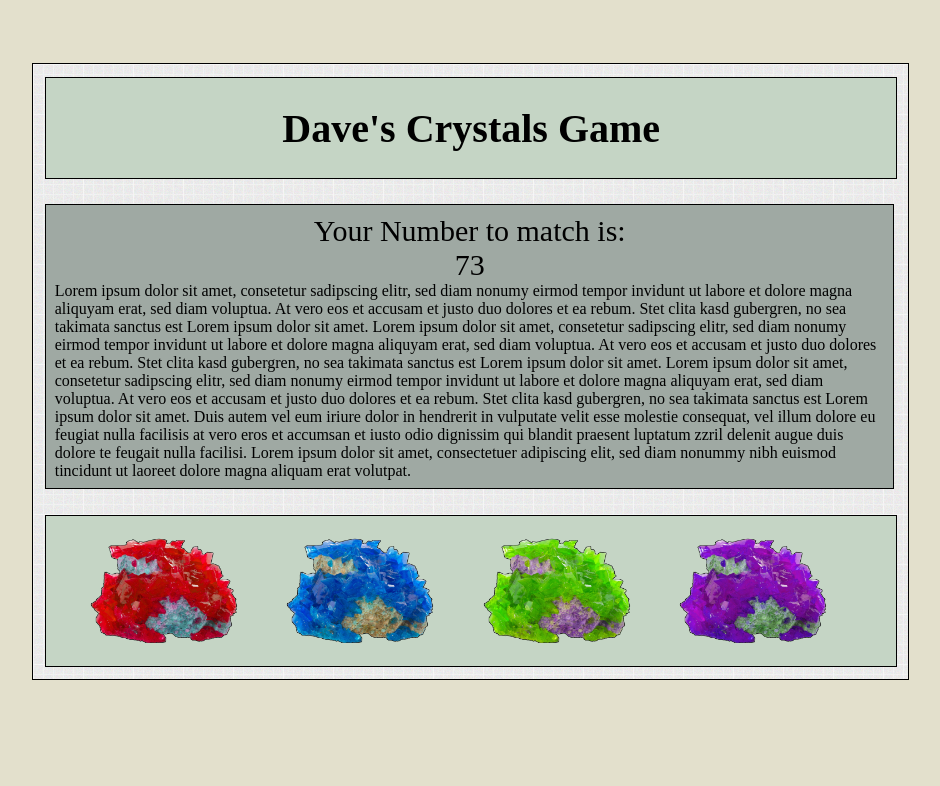
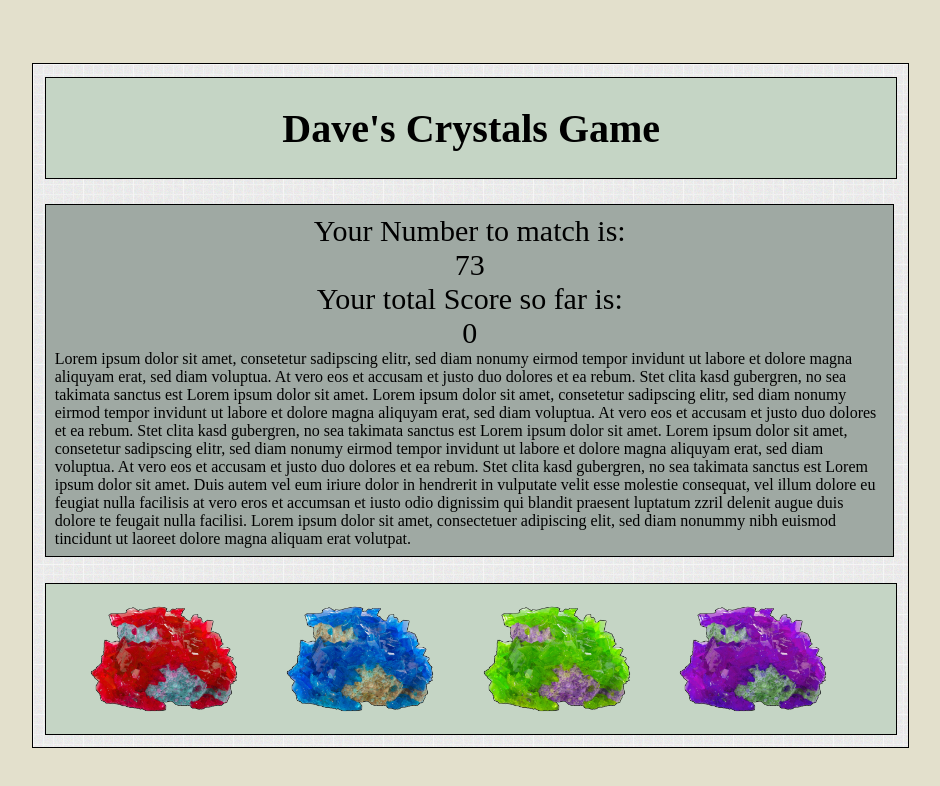
Before and after one commit to davidfunk13/week-4-game, a plain HTML site: page index.html in a window 1280 px wide. Shown: the whole page, without its empty margins (166-1106 px from the left). Drawn offline with nearby package versions, Linux system fonts and the light colour scheme.

Commit message:
added score display

```diff
--- a/assets/css/style.css
+++ b/assets/css/style.css
@@ -1,6 +1,5 @@
 body {
     background: #e3e0cc;
-
 }
 
 h1 {
@@ -31,7 +30,9 @@ h1 {
 }
 
 .numberdisplay,
-#number {
+#number,
+.scoredisplay,
+#score {
     font-size: 30px;
     text-align: center;
 }
--- a/assets/javascript/game.js
+++ b/assets/javascript/game.js
@@ -3,7 +3,8 @@ $(document).ready(function() {
 //selects "number" html div. Writes a random number between 19 and 120 to the div.
 var chosenNumber = $("#number").html(Math.floor((Math.random() * (120 - 19 + 1)) + 19));
 //Total score
-var totalScore = 0
+var totalScore = 0;
+console.log(totalScore);
 //Red Crystal random Value
 randomRed =  Math.floor((Math.random() * 12) + 1);
 //blue crystal random value
@@ -20,6 +21,8 @@ var purpleValue = [randomPurple];
 
 console.log(redValue, blueValue, greenValue, purpleValue);
 
+//print total score to the page
+$("#score").html(totalScore);
 //button functionality
 
 function red() {
--- a/index.html
+++ b/index.html
@@ -21,6 +21,10 @@
                 Your Number to match is:
             </div>
             <div id="number"></div>
+            <div class="scoredisplay">
+                Your total Score so far is:
+            </div>
+            <div id="score"></div>
             Lorem ipsum dolor sit amet, consetetur sadipscing elitr, sed diam nonumy eirmod tempor invidunt ut labore et dolore magna
             aliquyam erat, sed diam voluptua. At vero eos et accusam et justo duo dolores et ea rebum. Stet clita kasd gubergren,
             no sea takimata sanctus est Lorem ipsum dolor sit amet. Lorem ipsum dolor sit amet, consetetur sadipscing elitr,
```
